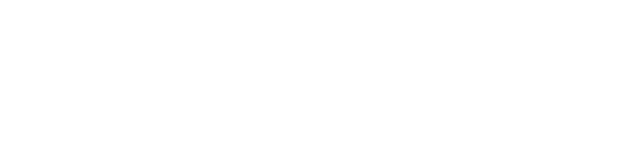
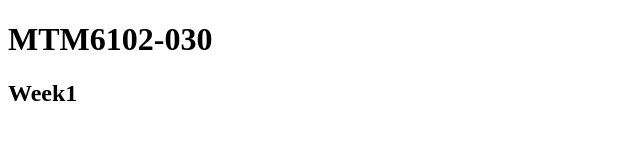
Before and after one commit to zapa0017/mtm6201-week1, a plain HTML site: page index.html in a window 1280 px wide. Shown: the whole page, without its empty margins (0-640 px from the left). Drawn offline with Linux system fonts and the light colour scheme.

Commit message:
Adds changes to readme.md

```diff
--- a/index.html
+++ b/index.html
@@ -7,11 +7,11 @@
 </head>
 <body>
     <header>
-
+        <h1>MTM6102-030</h1>
     </header>
 
     <main>
-
+        <h2>Week1</h2>
     </main>
 
     <footer>
```
Also changed, not shown: 1 other file.
